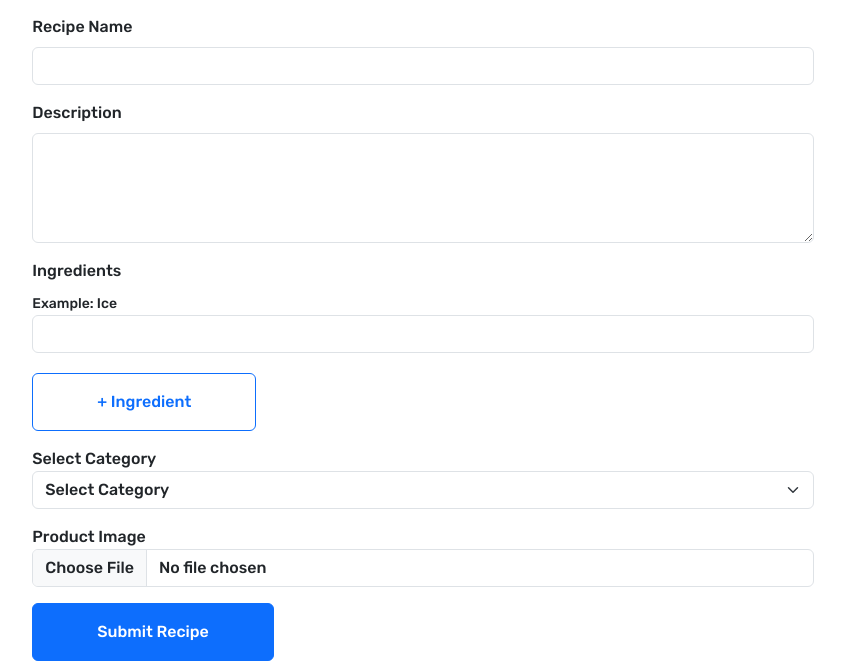
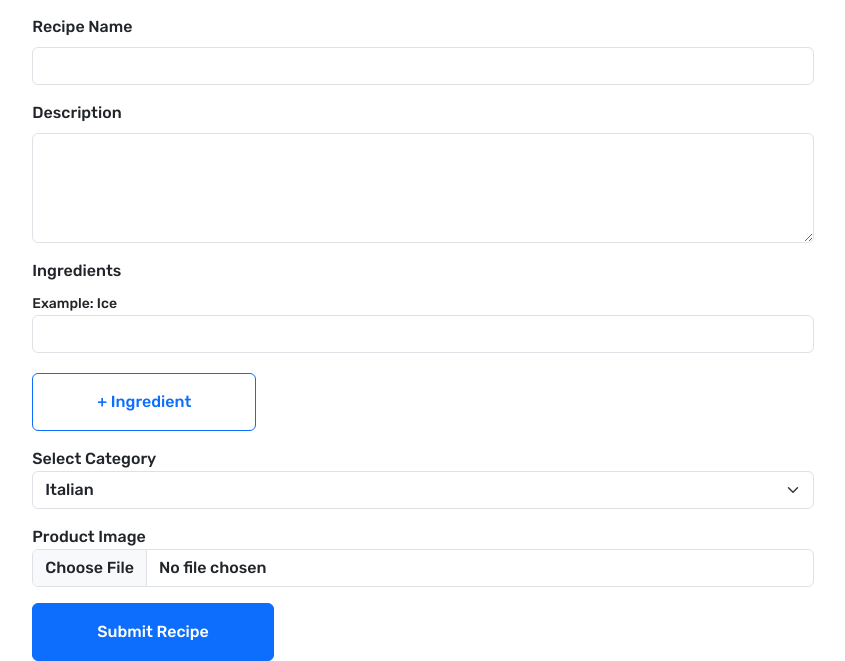
Before and after one commit to shoira366/WT_CW_00016643, a Node server app: page /submit-recipe in a window 1280 px wide. Shown: the part 447-1108 px from the top of the page, without its empty margins (217-1062 px from the left). Run offline with Node 20, Linux system fonts and the light colour scheme; some libraries are stand-ins or nearby versions.

Commit message:
added some changes

```diff
--- a/src/views/submit-recipe.ejs
+++ b/src/views/submit-recipe.ejs
@@ -52,7 +52,6 @@
                 <div class="col-12">
                     <label for="category">Select Category</label>
                     <select class="form-select form-control" name="category" id="category" aria-label="Category">
-                        <option selected>Select Category</option>
                         <%if(categories != "undefined" && categories.length > 0) { %>
                         <% categories.forEach(function(category, index) { %>
                         <option value="<%-category.id %>"><%- category.title%></option>
--- a/src/views/update-recipe.ejs
+++ b/src/views/update-recipe.ejs
@@ -53,7 +53,6 @@
                 <div class="col-12">
                     <label for="category">Select Category</label>
                     <select class="form-select form-control" name="category" id="category" aria-label="Category">
-                        <option>Select Category</option>
                         <%if(categories != "undefined" && categories.length > 0) { %>
                         <% categories.forEach(function(category, index) { %>
                         <option value="<%= category.id %>"
```
Also changed, not shown: README.md.
